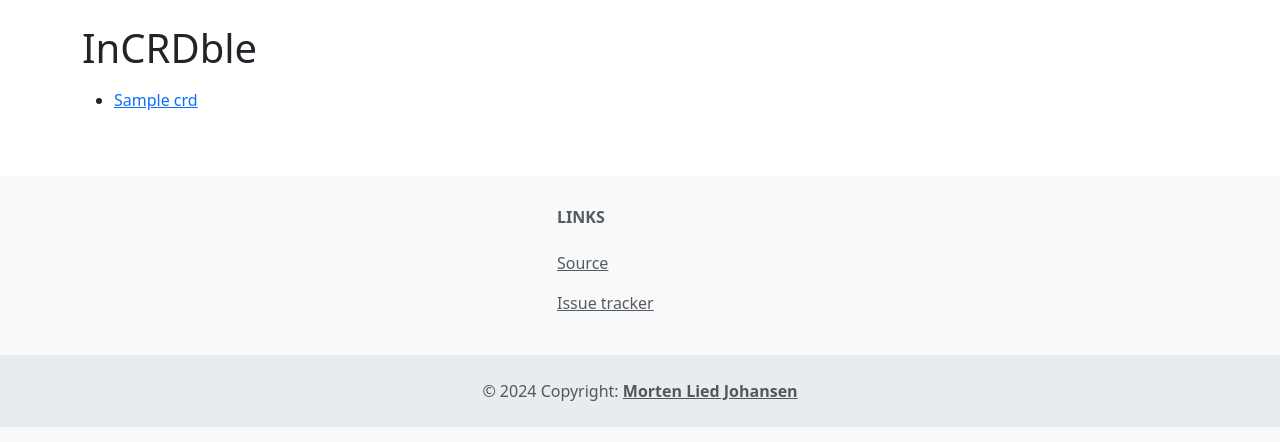
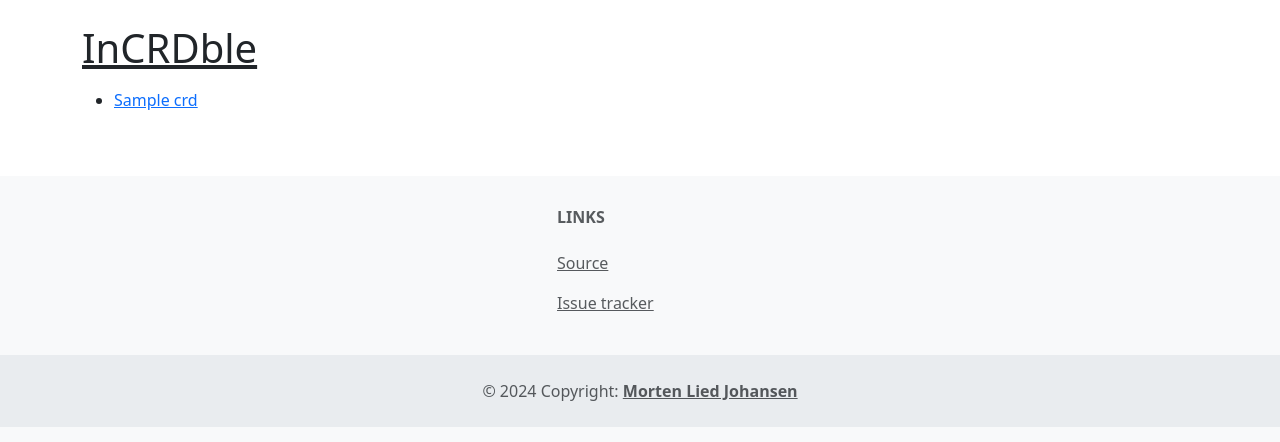
Before and after one commit to mortenlj/incrdble, a Python web app: template templates/index.html.j2 in a window 1280 px wide. Shown: the top 442 px of the page. Run offline with Jinja, Linux system fonts and the light colour scheme; the template is opened without the code that fills it: most values are stand-ins (such as "Sample title", 1, 10 or a date in 2020).

Commit message:
Add top-level header with frontpage link

```diff
--- a/templates/base.html.j2
+++ b/templates/base.html.j2
@@ -12,6 +12,7 @@
 <div style="display: contents">
     <main class="text-center text-lg-start bg-body">
         <div class="container py-4">
+            <h1 class="mb-3"><a class="h1 mb-3" href="/">InCRDble</a></h1>
             {% block content %}{% endblock %}
         </div>
     </main>
--- a/templates/crd.html.j2
+++ b/templates/crd.html.j2
@@ -13,7 +13,7 @@
 {% block title %}{{ crd.name() }} - {{ super() }}{% endblock %}
 
 {% block content %}
-    <h1 class="mb-3">{{ crd.name() }}</h1>
+    <h2 class="mb-3">{{ crd.name() }}</h2>
     <dl class="row">
         <dt class="col-sm-2">Group</dt>
         <dd class="col-sm-10">{{ crd.group }}</dd>
@@ -31,8 +31,8 @@
         </dd>
     </dl>
     {% for version in crd.versions %}
-        <h2>{{ version.version }}</h2>
+        <h3>{{ version.version }}</h3>
         <p>{{ version.description }}</p>
-        {{ properties(version.properties, 3) }}
+        {{ properties(version.properties, 4) }}
     {% endfor %}
 {% endblock %}
--- a/templates/index.html.j2
+++ b/templates/index.html.j2
@@ -1,7 +1,6 @@
 {% extends 'base.html.j2' %}
 
 {% block content %}
-    <h1 class="mb-3">InCRDble</h1>
     <ul>
         {% for crd in crds %}
             <li><a href="{{ url_for('get_crd', name=crd.name()) }}">{{ crd.name() }}</a></li>
```
